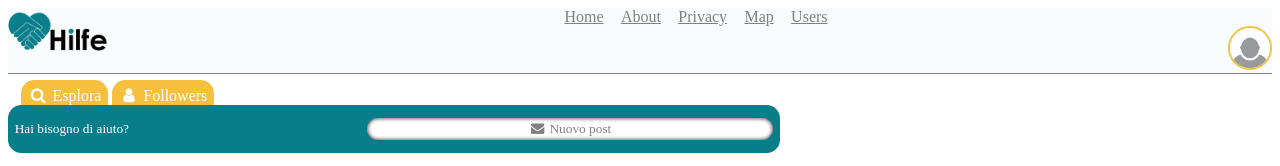
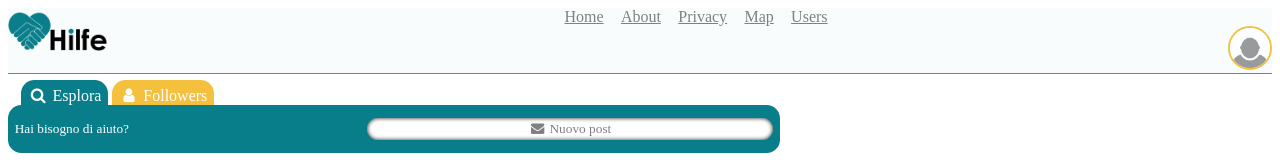
Before and after one commit to leo-tasso/Hilfe, a PHP site: page /html/home.html in a window 1280 px wide. Shown: the top 166 px of the page. Run offline with PHP 8.4, Linux system fonts and the light colour scheme; some libraries are stand-ins or nearby versions.

Commit message:
fix map style

```diff
--- a/css/styleHome.css
+++ b/css/styleHome.css
@@ -44,6 +44,10 @@ header>div a {
     color: white;
     border-top-right-radius: 10pt;
     border-top-left-radius: 10pt;
+}
+
+.default{
+    background-color: #087e8b;
 }
 
 header>div a:active {
@@ -100,6 +104,7 @@ article>footer {
     text-align: center;
 }
 
+/**sistemare bottoni**/
 article>footer>input,
 article>footer>a {
     border: 1px solid #087e8b;
@@ -126,6 +131,8 @@ article>footer>a {
     height: 400px;
     z-index: 0;
     margin: 5pt auto;
+    border: 2px solid #f4c03e;
+    border-radius: 10pt; /**tondeggiante o quadrata?**/
 }
 
 #navbar {
--- a/html/home.html
+++ b/html/home.html
@@ -46,7 +46,7 @@
                 <button class="openbtn" onclick="openNav()" >&#9776; </button>
             </nav>
             <div class="navbar">
-                <a href="#"><i class="fa fa-fw fa-search"></i> Esplora</a>
+                <a class="default" href="#"><i class="fa fa-fw fa-search"></i> Esplora</a>
                 <a href="#"><i class="fa fa-fw fa-user"></i> Followers</a>
               </div>
             <ul><li><p>Hai bisogno di aiuto?</p></li><li><a href="creaPost.html"><i class="fa fa-fw fa-envelope"></i> Nuovo post</a></li></ul>
```
